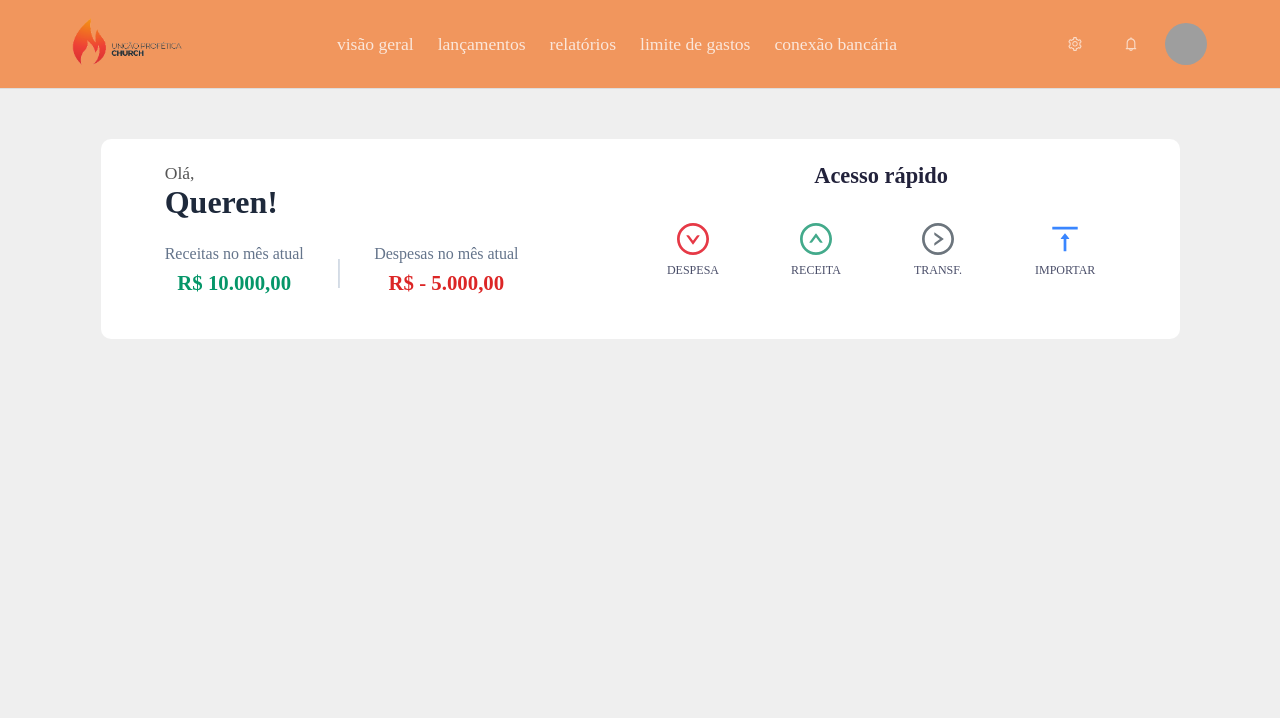
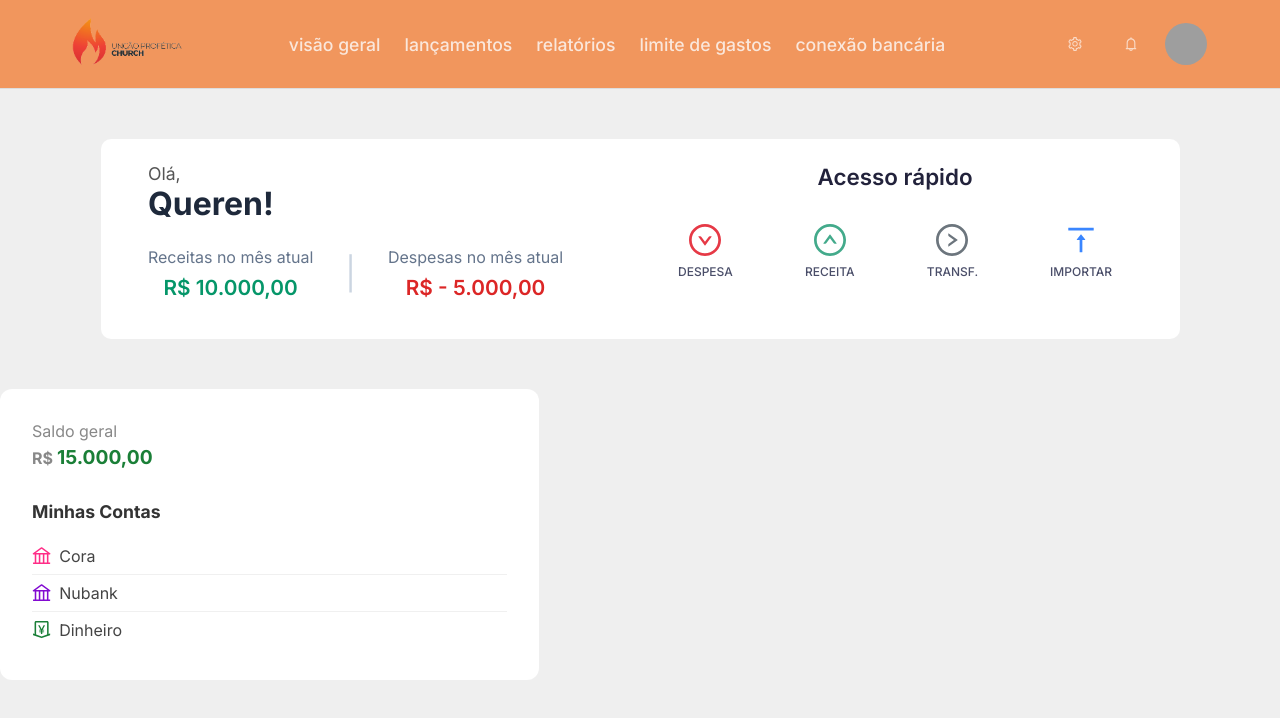
Before and after one commit to querensales/gestao-upc, a Next.js app in the folder frontend-react/: page /home in a window 1280 px wide. Shown: the top 718 px of the page. Built offline with nearby package versions, Linux system fonts and the light colour scheme; grey boxes are pictures that could not be loaded.

Commit message:
✨ SALDO GERAL
criando componente de saldo geral, adicionando bancos e valor em dinheiro

```diff
--- a/frontend-react/package.json
+++ b/frontend-react/package.json
@@ -10,7 +10,7 @@
   },
   "dependencies": {
     "@ant-design/icons": "^5.6.1",
-    "antd": "^5.26.0",
+    "antd": "^5.26.3",
     "axios": "^1.10.0",
     "next": "15.3.3",
     "react": "^18.3.1",
--- a/frontend-react/src/app/(@pages)/home/page.tsx
+++ b/frontend-react/src/app/(@pages)/home/page.tsx
@@ -1,7 +1,12 @@
+
+import SaldoGeral from "@/app/components/saldoGeral/saldoGeral";
 import VisaoGeral from "@/app/components/visaogeral/visaoGeral";
 
 export default function HomePagina() {
     return (
-        <VisaoGeral />
+        <>
+            <VisaoGeral />
+            <SaldoGeral />
+        </>
     );
 }
--- a/frontend-react/src/app/components/boasVindas/boasVindas.module.css
+++ b/frontend-react/src/app/components/boasVindas/boasVindas.module.css
@@ -1,6 +1,6 @@
 .section{
     width: 539,5px;
-   margin-bottom: 24px;
+    margin-bottom: 24px;
     padding: 24px 32px;
 }
 
--- /dev/null
+++ b/frontend-react/src/app/components/saldoGeral/saldoGeral.module.css
@@ -0,0 +1,81 @@
+.container {
+    background: #fff;
+    border-radius: 12px;
+    padding: 2rem;
+    margin-bottom: 2rem;
+    max-width: 539px;
+
+}
+
+.saldoGeral {
+    display: flex;
+    flex-direction: column;
+    align-items: flex-start;
+    margin-bottom: 2rem;
+}
+
+.label {
+    color: #888;
+    font-size: 1rem;
+    margin-bottom: 0.25rem;
+}
+
+.valor {
+    font-size: 1.2rem;
+    font-weight: bold;
+    color: #1a7f37;
+}
+
+.moeda {
+    font-size: 1rem;
+    margin-right: 0.25rem;
+    color: #888;
+}
+
+.contasBox {
+    width: 100%;
+}
+
+.tituloContas {
+    font-size: 1.1rem;
+    color: #333;
+    margin-bottom: 1rem;
+}
+
+.listaContas {
+    list-style: none;
+    padding: 0;
+    margin: 0;
+}
+
+.itemConta {
+    display: flex;
+    align-items: center;
+    padding: 0.5rem 0;
+    font-size: 1rem;
+    color: #444;
+    border-bottom: 1px solid #f0f0f0;
+}
+
+.itemConta:last-child {
+    border-bottom: none;
+}
+
+.iconeConta {
+    font-size: 1.2rem;
+    margin-right: 0.5rem;
+    vertical-align: middle;
+}
+
+/* Cores específicas */
+.coraIcone {
+    color: #ff2d87;
+}
+
+.nubankIcone {
+    color: #820ad1;
+}
+
+.dinheiroIcone {
+    color: #1a7f37;
+}
--- /dev/null
+++ b/frontend-react/src/app/components/saldoGeral/saldoGeral.tsx
@@ -0,0 +1,32 @@
+import Styles from "./saldoGeral.module.css";
+import { BankOutlined, MoneyCollectOutlined } from "@ant-design/icons";
+
+export default function SaldoGeral() {
+    return (
+        <section className={Styles.container}>
+            <div className={Styles.saldoGeral}>
+                <p className={Styles.label}>Saldo geral</p>
+                <p className={Styles.valor}>
+                    <span className={Styles.moeda}>R$</span>15.000,00
+                </p>
+            </div>
+            <div className={Styles.contasBox}>
+                <h2 className={Styles.tituloContas}>Minhas Contas</h2>
+                <ul className={Styles.listaContas}>
+                    <li className={Styles.itemConta}>
+                        <BankOutlined className={`${Styles.iconeConta} ${Styles.coraIcone}`} />
+                        <span>Cora</span>
+                    </li>
+                    <li className={Styles.itemConta}>
+                        <BankOutlined className={`${Styles.iconeConta} ${Styles.nubankIcone}`} />
+                        <span>Nubank</span>
+                    </li>
+                    <li className={Styles.itemConta}>
+                        <MoneyCollectOutlined className={`${Styles.iconeConta} ${Styles.dinheiroIcone}`} />
+                        <span>Dinheiro</span>
+                    </li>
+                </ul>
+            </div>
+        </section>
+    );
+}
--- a/frontend-react/src/app/globals.css
+++ b/frontend-react/src/app/globals.css
@@ -1,9 +1,13 @@
-*{
+@import url('https://fonts.googleapis.com/css2?family=Inter:ital,opsz,wght@0,14..32,100..900;1,14..32,100..900&display=swap');
+
+
+* {
     margin: 0;
     padding: 0;
     box-sizing: border-box;
+    font-family: "Inter", sans-serif;
 }
 
-body{
-     background-color: #efefef;
+body {
+    background-color: #efefef;
 }
```
Also changed, not shown: 1 other file (tests, documents, lock files or other folders).
